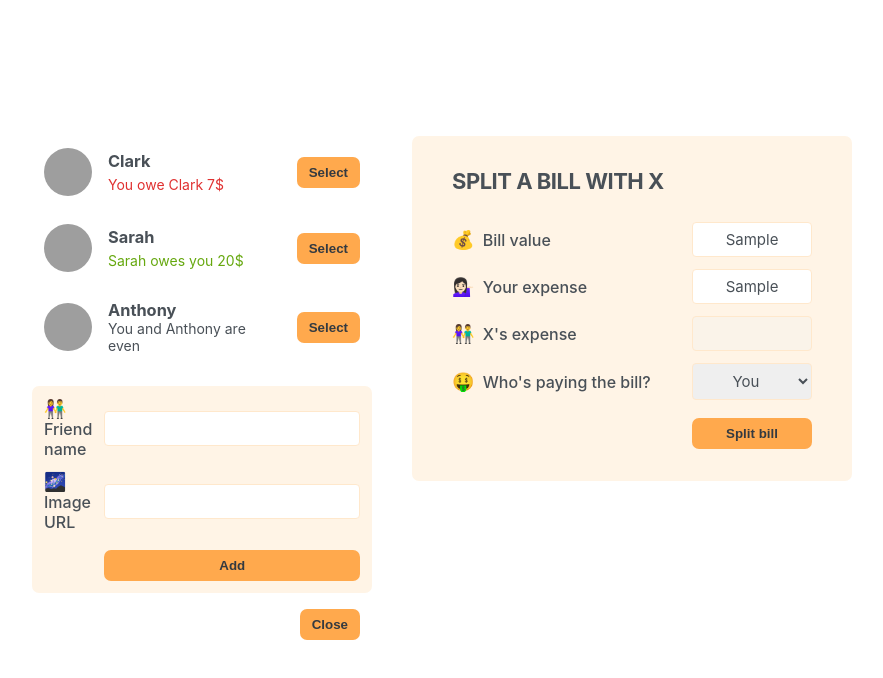
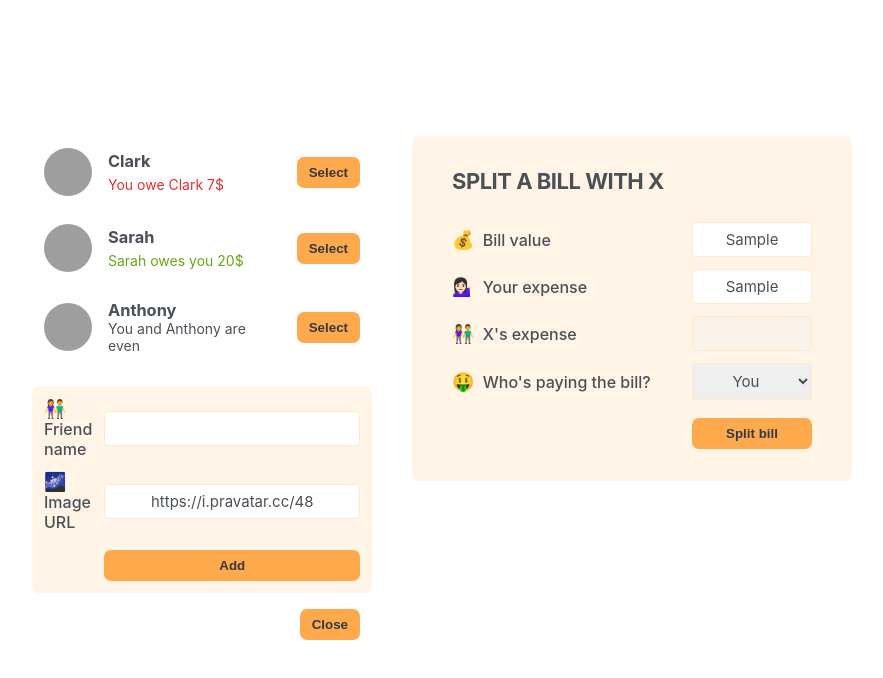
Before and after one commit to WiliTheSParrow/06-eat-n-split, a React (Create React App) app: page / in a window 1280 px wide. Both pictures are taken after typing "Sample", "Sample" into the empty fields and a click on the button "Add friend". Shown: the top 678 px of the page, without its empty margins (198-1081 px from the left). Built offline with nearby package versions, Linux system fonts and the light colour scheme; grey boxes are pictures that could not be loaded.

Commit message:
feat: adding a new friend

```diff
--- a/src/App.js
+++ b/src/App.js
@@ -30,17 +30,23 @@
 }
 
 export default function App() {
+  const [friends, setFriends] = useState(initialFriends);
   const [showAddFriend, setShowAddFriend] = useState(false);
 
   function handleShowAddFriend() {
     setShowAddFriend((show) => !show);
   }
 
+  function handleAddFriend(friend) {
+    setFriends((friends) => [...friends, friend]);
+    setShowAddFriend(false);
+  }
+
   return (
     <div className="app">
       <div className="sidebar">
-        <FriendsList />
-        {showAddFriend && <FormAddFriend />}
+        <FriendsList friends={friends} />
+        {showAddFriend && <FormAddFriend onAddFriend={handleAddFriend} />}
         <Button onClick={handleShowAddFriend}>
           {showAddFriend ? "Close" : "Add friend"}
         </Button>
@@ -50,8 +56,7 @@
   );
 }
 
-function FriendsList() {
-  const friends = initialFriends;
+function FriendsList({ friends }) {
   return (
     <ul>
       {friends.map((friend) => (
@@ -82,14 +87,39 @@
   );
 }
 
-function FormAddFriend() {
+function FormAddFriend({ onAddFriend }) {
+  const [name, setName] = useState("");
+  const [image, setImage] = useState("https://i.pravatar.cc/48");
+
+  function handleSubmit(e) {
+    e.preventDefault();
+
+    if (!name || !image) return;
+
+    const id = crypto.randomUUID();
+    const newFriend = { name, image: `${image}?=${id}`, balance: 0, id: id };
+
+    onAddFriend(newFriend);
+
+    setName("");
+    setImage("https://i.pravatar.cc/48");
+  }
+
   return (
-    <form className="form-add-friend">
+    <form className="form-add-friend" onSubmit={handleSubmit}>
       <label>👫 Friend name</label>
-      <input type="text" />
+      <input
+        type="text"
+        value={name}
+        onChange={(e) => setName(e.target.value)}
+      />
 
       <label>🌌 Image URL</label>
-      <input type="text" />
+      <input
+        type="text"
+        value={image}
+        onChange={(e) => setImage(e.target.value)}
+      />
 
       <Button>Add</Button>
     </form>
@@ -112,10 +142,10 @@
 
       <label>🤑 Who's paying the bill?</label>
       <select>
-        <option value="user" key="">
+        <option value="user" key="user">
           You
         </option>
-        <option value="friend" key="">
+        <option value="friend" key="friend">
           X
         </option>
       </select>
```
